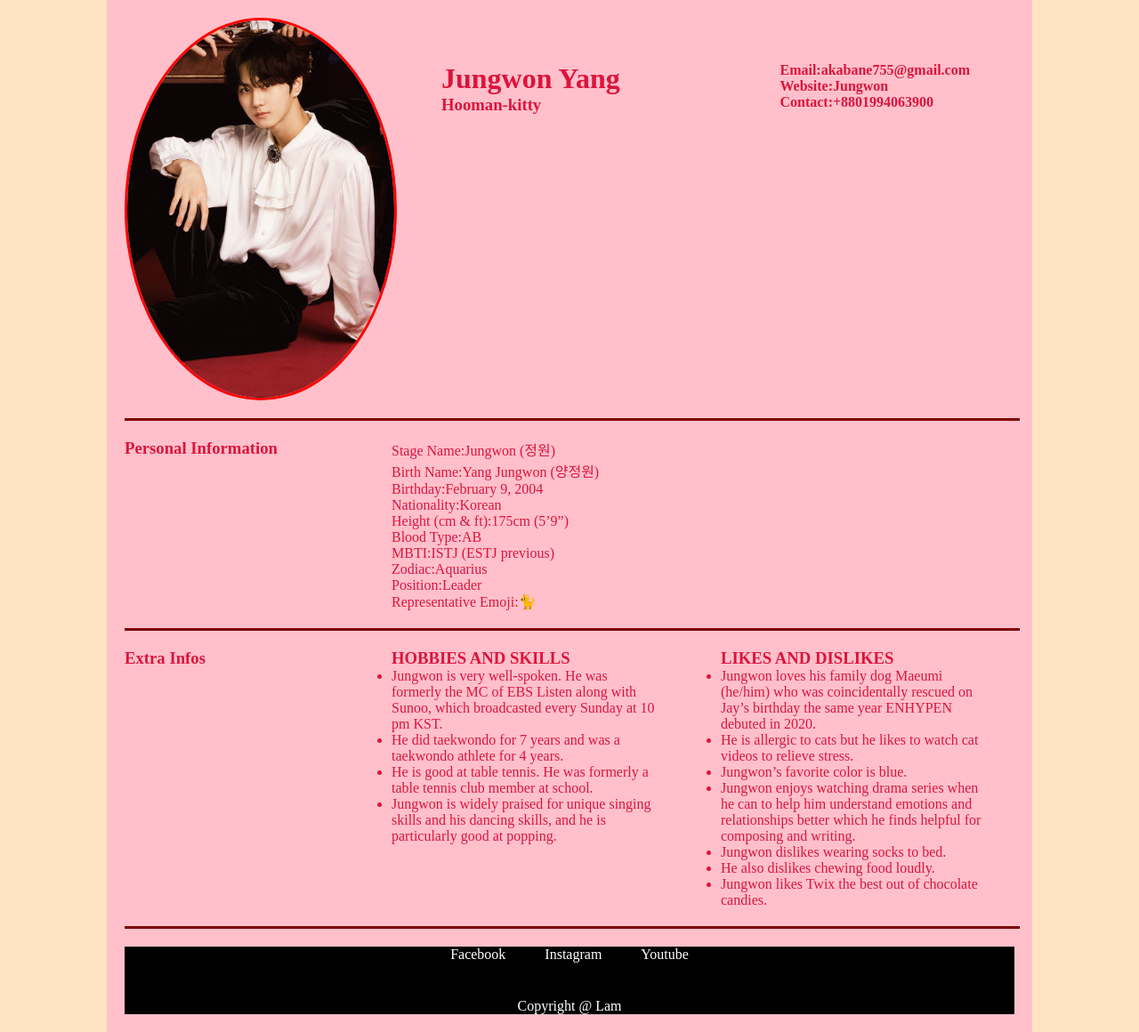
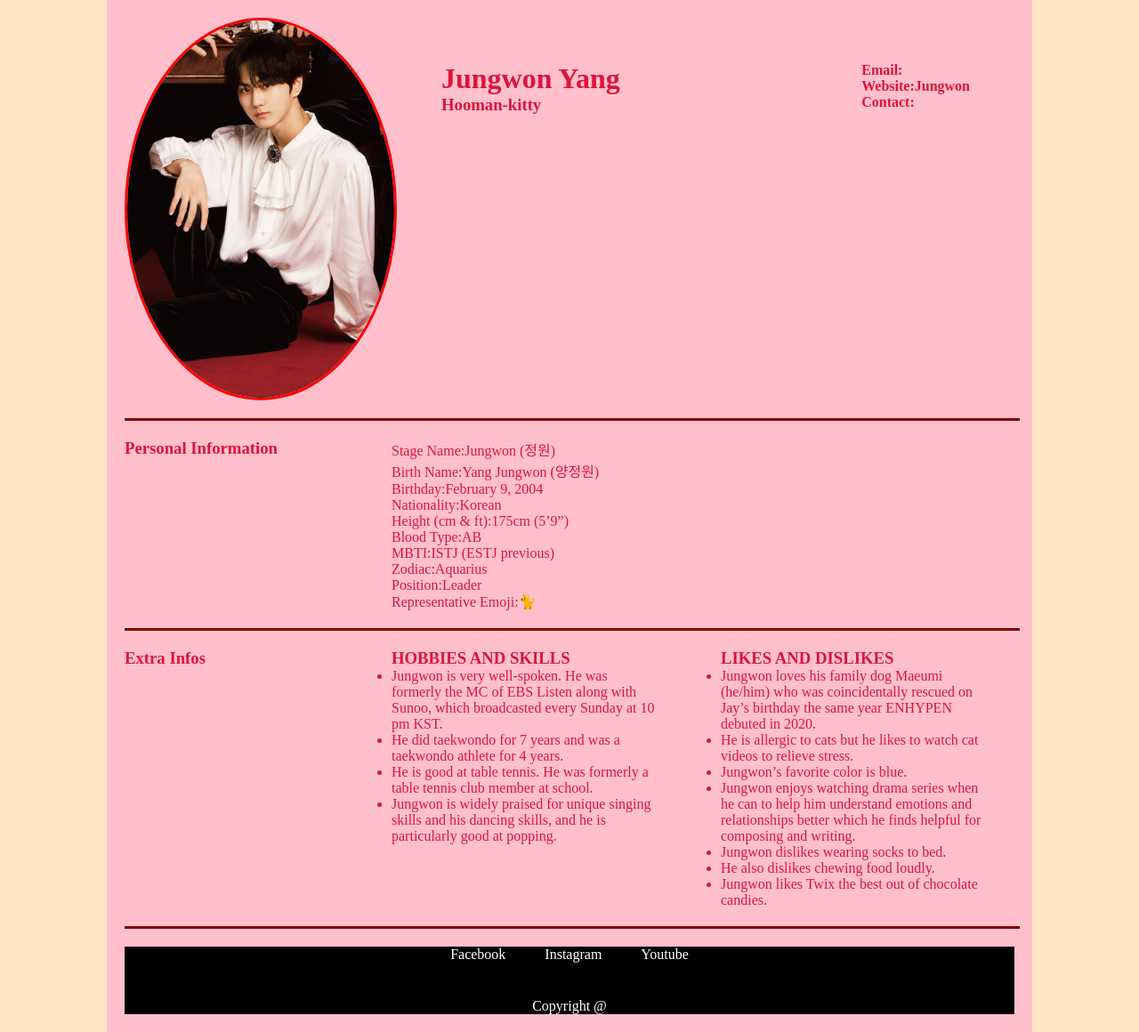
Before and after one commit to mickeysofine/jungwon, a plain HTML site: page index.html in a window 1280 px wide. Shown: the whole page at 89% size. Drawn offline with Linux system fonts and the light colour scheme; a web font is replaced by a local one.

Commit message:
Update index.html

```diff
--- a/index.html
+++ b/index.html
@@ -17,9 +17,9 @@
     <h3>Hooman-kitty</h3>
     </div>
     <div class="contact">
-        <p><a href="#">Email:akabane755@gmail.com</a></p>
+        <p><a href="#">Email:</a></p>
         <p><a href="https://www.google.com/search?q=jungwon&rlz=1C1GCEB_enBD1007BD1007&oq=jungwon&gs_lcrp=EgZjaHJvbWUqBwgAEAAYjwIyBwgAEAAYjwIyDQgBEC4YgwEYsQMYgAQyBwgCEC4YgAQyBwgDEAAYgAQyBwgEEAAYgAQyBggFEEUYPDIGCAYQRRg8MgYIBxBFGDzSAQgxNTM1ajBqN6gCALACAA&sourceid=chrome&ie=UTF-8">Website:Jungwon</a></p>
-        <p><a href="#">Contact:+8801994063900</a></p>
+        <p><a href="#">Contact:</a></p>
     </div>
     <div class="clear-div"></div>
     <hr>
@@ -89,7 +89,7 @@
                 <a href="https://www.instagram.com/enhypen/">Instagram</a>
                 <a href="https://www.youtube.com/@ENHYPENOFFICIAL">Youtube</a>
             </ul>
-            <p style="margin-top: 40px;">Copyright @ Lam</p>
+            <p style="margin-top: 40px;">Copyright @ </p>
         </div>
     </footer>
 
```
